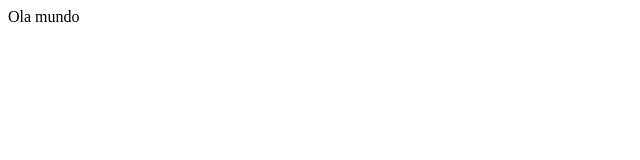
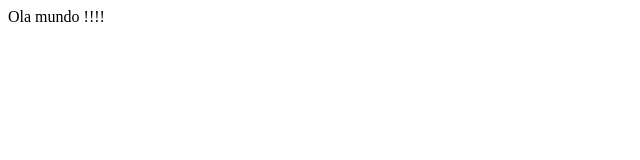
Before and after one commit to Natalnet/edpofficer, a Next.js app: page /teste in a window 1280 px wide. Shown: the top 160 px of the page, without its empty margins (0-640 px from the left). Built offline with nearby package versions, Linux system fonts and the light colour scheme.

Commit message:
minorfix

```diff
--- a/src/pages/teste.js
+++ b/src/pages/teste.js
@@ -1,7 +1,7 @@
 export default function Home () {
     return (
         <div>
-            Ola mundo
+            Ola mundo !!!!
         </div>
     )
 }
```
